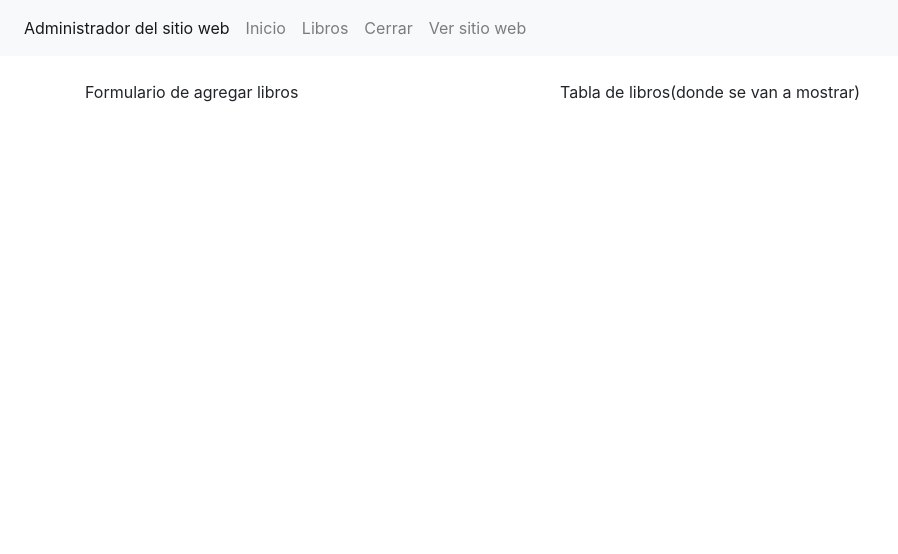
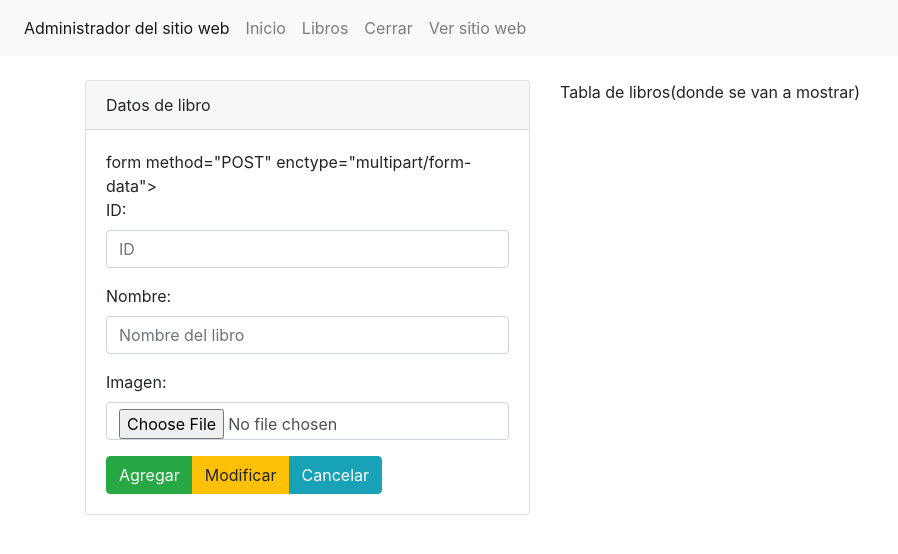
Before and after one commit to KatherineGerman/CRUD, a PHP site: page /administrador/seccion/productos.php in a window 1280 px wide. Shown: the top 554 px of the page, without its empty margins (0-898 px from the left). Run offline with PHP 8.4, Linux system fonts and the light colour scheme.

Commit message:
Interfaz formulario de libros

```diff
--- a/administrador/seccion/productos.php
+++ b/administrador/seccion/productos.php
@@ -1,7 +1,44 @@
 <?php include("../template/header.php"); ?>
 
 <div class="col-md-5">
-   Formulario de agregar libros
+
+<div class="card">
+    <div class="card-header">
+        Datos de libro
+    </div>
+
+    <div class="card-body">
+            form method="POST" enctype="multipart/form-data">
+
+            <div class = "form-group">
+                <label for="txtID">ID: </label>
+                <input type="text" class="form-control" id="txtID" name="txtID" placeholder="ID">
+            </div>
+
+            <div class = "form-group">
+                <label for="txtnombre">Nombre: </label>
+                <input type="text" class="form-control" id="txtNombre" name="txtNombre" placeholder="Nombre del libro">
+            </div>
+
+            <div class = "form-group">
+                <label for="txtnombre">Imagen: </label>
+                <input type="file" class="form-control" id="txtNombre" name="txtNombre" placeholder="Nombre">
+            </div>
+
+            <div class="btn-group" role="group" aria-label="">
+                <button type="button" class="btn btn-success"> Agregar</button>
+                <button type="button" class="btn btn-warning">Modificar</button>
+                <button type="button" class="btn btn-info">Cancelar</button>
+            </div>
+
+        </form>
+
+
+    </div>
+
+
+</div>
+
 
 </div>
 
```
